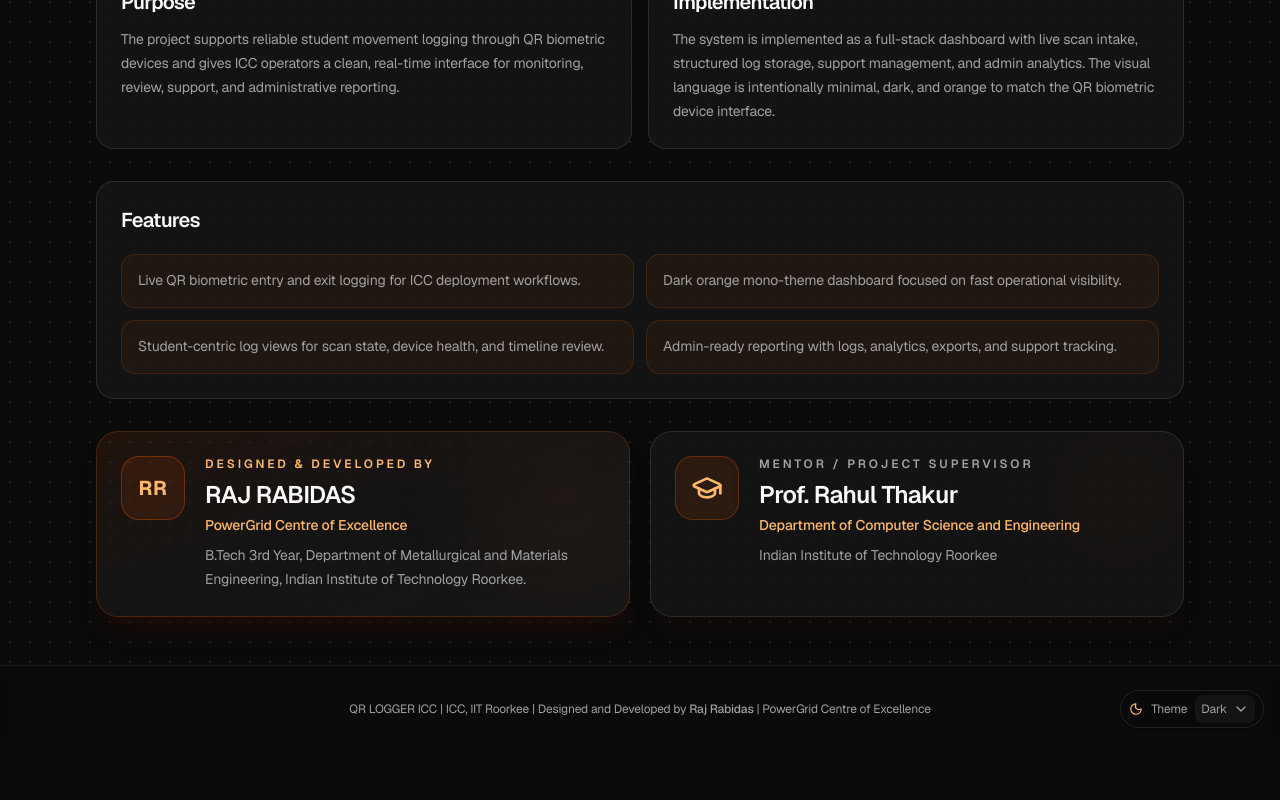
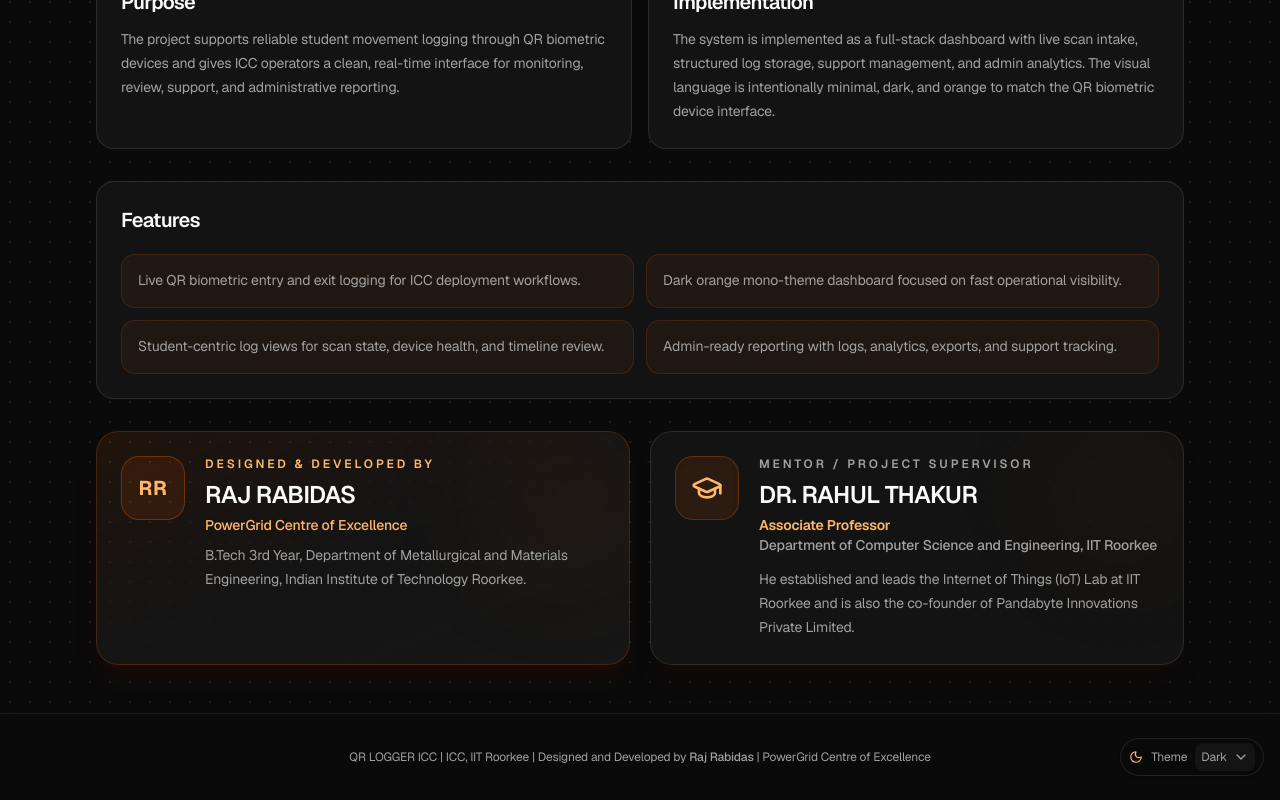
Before and after one commit to RAJ-IITROORKEE/IITR-QR-Logger-ICC, a Next.js app: page /about in a window 1280 px wide. Shown: the part 528-1328 px from the top of the page. Before the commit the page ends 1280 px from the top, so only its background shows below. Built offline with nearby package versions, Linux system fonts and the light colour scheme.

Commit message:
updated the about section

```diff
--- a/app/about/page.tsx
+++ b/app/about/page.tsx
@@ -92,6 +92,7 @@ export default function AboutPage() {
   </div>
 
   {/* Mentor / Supervisor Card */}
+ {/* Mentor / Supervisor Card */}
 <div className="relative overflow-hidden rounded-3xl border border-border bg-card/75 p-6 shadow-xl shadow-orange-950/10">
   <div className="absolute right-0 top-0 h-32 w-32 rounded-full bg-orange-500/5 blur-3xl" />
 
@@ -106,19 +107,23 @@ export default function AboutPage() {
       </p>
 
       <h3 className="mt-2 text-2xl font-semibold tracking-tight text-foreground">
-          Prof. Rahul Thakur
+        DR. RAHUL THAKUR
       </h3>
 
-        <p className="mt-1 text-sm font-medium text-orange-300">
-          Department of Computer Science and Engineering
+      <p className="mt-1 text-sm font-semibold text-orange-300">
+        Associate Professor
       </p>
 
-        <p className="mt-2 text-sm leading-6 text-muted-foreground">
-          Indian Institute of Technology Roorkee
+      <p className="text-sm font-medium text-muted-foreground">
+        Department of Computer Science and Engineering, IIT Roorkee
+      </p>
+
+      <p className="mt-3 text-sm leading-6 text-muted-foreground">
+        He established and leads the Internet of Things {"(IoT)"} Lab at IIT Roorkee
+        and is also the co-founder of Pandabyte Innovations Private Limited.
       </p>
     </div>
   </div>
-
 </div>
 </section>
 
```
Lines whose indentation alone changed are shown as unchanged.
